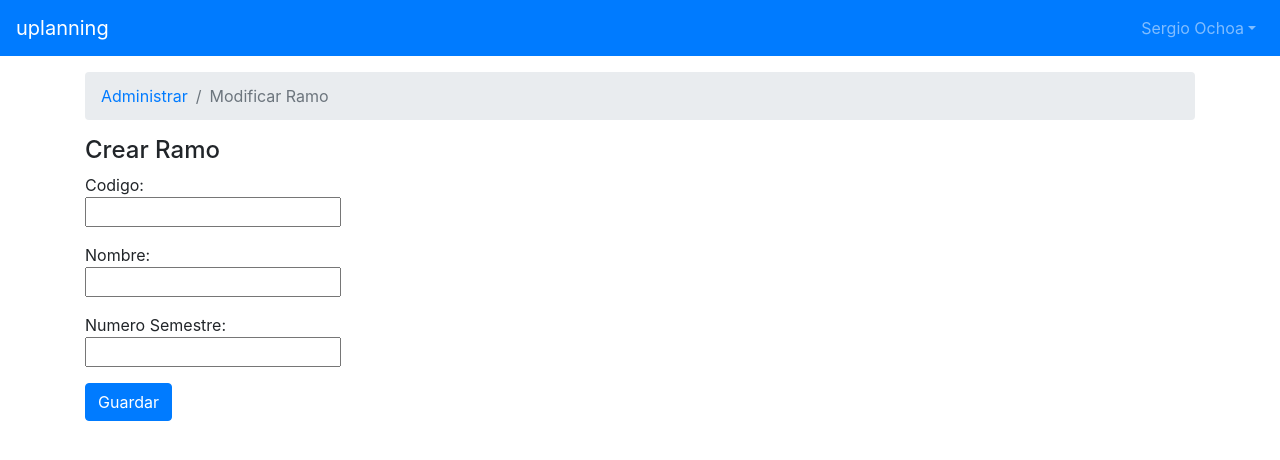
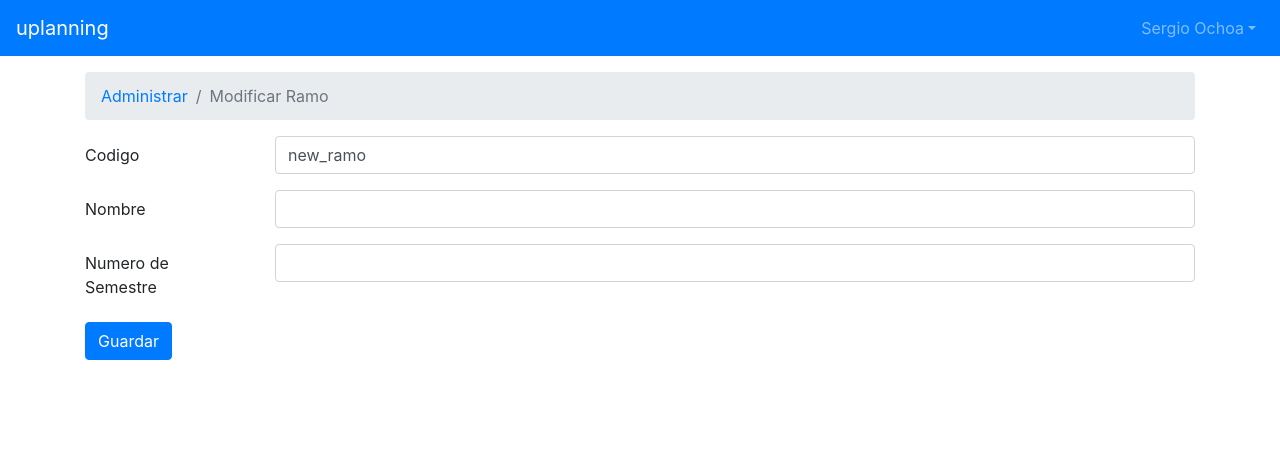
Before and after one commit to danielarayap/uplanning, a React (Create React App) app in the folder uplanning-app/: page /ramos/new_ramo in a window 1280 px wide. Shown: the top 460 px of the page. Built offline with nearby package versions, Linux system fonts and the light colour scheme.

Commit message:
Arregladas vistas, ademas se usan datos reales

```diff
--- a/uplanning-app/src/components/ManageRamo.js
+++ b/uplanning-app/src/components/ManageRamo.js
@@ -1,8 +1,8 @@
 import React from "react";
-import { Button, Container, Col, Row } from "react-bootstrap";
+import { Button, Container, Col, Form, Row } from "react-bootstrap";
 import AutoBreadcrumb from "./Breadcrumb";
 
-class NewRamo extends React.Component {
+class ManageRamo extends React.Component {
     constructor(props) {
         super(props);
         this.path = window.location.pathname;
@@ -17,6 +17,7 @@ class NewRamo extends React.Component {
             "ramos",
             this.info.code
         ];
+        this.state = {code:this.info.code}
     }
 
     handleSubmit(event) {
@@ -37,65 +38,62 @@ class NewRamo extends React.Component {
         });
     }
 
+    handleChange(e, self) {
+        self.setState({"code":e.target.value});
+    }
+
     render() {
         return (
             <main>
                 <AutoBreadcrumb names={this.pathNames} paths={this.paths}/>
                 <Container>
-                    <Row>
-                        <Col>
-                            <h4>Crear Ramo</h4>
+                    <Form onSubmit={this.handleSubmit}>
+
+                      <Form.Group as={Row}>
+                        <Form.Label column sm="2">
+                          Codigo
+                        </Form.Label>
+                        <Col sm="10">
+                          <Form.Control
+                            name="code"
+                            value={this.state.code}
+                            onChange={e => this.handleChange(e, this)}
+                          />
                         </Col>
-                    </Row>
-                    <Row className="ml-0">
-                        <form onSubmit={this.handleSubmit}>
-                            <Row>
-                                <Col>
-                                    Codigo:
-                                </Col>
-                            </Row>
+                      </Form.Group>
 
-                            <Row>
-                                <Col className="mb-3">
-                                    <input name="code"/>
-                                </Col>
-                            </Row>
+                      <Form.Group as={Row}>
+                        <Form.Label column sm="2">
+                          Nombre
+                        </Form.Label>
+                        <Col sm="10">
+                          <Form.Control
+                            name="name"
+                          />
+                        </Col>
+                      </Form.Group>
 
-                            <Row>
-                                <Col>
-                                    Nombre:
-                                </Col>
-                            </Row>
+                      <Form.Group as={Row}>
+                        <Form.Label column sm="2">
+                          Numero de Semestre
+                        </Form.Label>
+                        <Col sm="10">
+                          <Form.Control
+                            name="nsemester"
+                            type="number"
+                            min="5"
+                          />
+                        </Col>
+                      </Form.Group>
 
-                            <Row>
-                                <Col className="mb-3">
-                                    <input name="name"/>
-                                </Col>
-                            </Row>
-
-                            <Row>
-                                <Col>
-                            Numero Semestre:
-                                </Col>
-                            </Row>
-
-                            <Row>
-                                <Col className="mb-3">
-                                    <input name="nsemester" type="number" min="1"/>
-                                </Col>
-                            </Row>
-
-                            <Row>
-                                <Col>
-                                    <Button type="submit">Guardar</Button>
-                                </Col>
-                            </Row>
-                        </form>
-                    </Row>
+                      <Button type="submit">
+                        Guardar
+                      </Button>
+                    </Form>
                 </Container>
             </main>
         );
     }
 }
 
-export default NewRamo;
+export default ManageRamo;
--- a/uplanning-app/src/components/ManageTeacher.js
+++ b/uplanning-app/src/components/ManageTeacher.js
@@ -1,8 +1,8 @@
 import React from "react";
-import { Button, Container, Col, Row } from "react-bootstrap";
+import { Button, Container, Col, Form, Row } from "react-bootstrap";
 import AutoBreadcrumb from "./Breadcrumb";
 
-class NewTeacher extends React.Component {
+class ManageTeacher extends React.Component {
     constructor(props) {
         super(props);
         this.path = window.location.pathname;
@@ -29,7 +29,7 @@ class NewTeacher extends React.Component {
       }).then(response => {
             if (response.status >= 200 && response.status < 300) {
                 console.log(response);
-                window.location.href="/agregado";
+                window.location.href="/editado";
                 return response;
             } else {
                 console.log('Something went wrong');
@@ -47,35 +47,27 @@ class NewTeacher extends React.Component {
             <main>
                 <AutoBreadcrumb names={this.pathNames} paths={this.paths}/>
                 <Container>
-                    <Row>
-                        <Col>
-                            <h4>Editar Profesor</h4>
+                    <Form onSubmit={this.handleSubmit}>
+                      <Form.Group as={Row}>
+                        <Form.Label column sm="2">
+                          Nombre
+                        </Form.Label>
+                        <Col sm="10">
+                            <Form.Control
+                                name="name"
+                                value={this.state.name}
+                                onChange={e => this.handleChange(e, this)}
+                            />
                         </Col>
-                    </Row>
-                    <Row className="ml-0">
-                        <form onSubmit={this.handleSubmit}>
-                            <Row>
-                                <Col>
-                                    Nombre:
-                                </Col>
-                            </Row>
-                            <Row>
-                                <Col className="mb-3">
-                                <input
-                                    name="name"
-                                    value={this.state.name}
-                                    onChange={e => this.handleChange(e, this)}/>
-                                </Col>
-                            </Row>
-                            <Row className="ml-0">
-                                <Button type="submit">Guardar</Button>
-                            </Row>
-                        </form>
-                    </Row>
+                      </Form.Group>
+                      <Button type="submit">
+                        Guardar
+                      </Button>
+                    </Form>
                 </Container>
             </main>
         );
     }
 }
 
-export default NewTeacher;
+export default ManageTeacher;
--- a/uplanning-app/src/components/NewCourse.js
+++ b/uplanning-app/src/components/NewCourse.js
@@ -1,8 +1,8 @@
 import React from "react";
-import { Button, Container, Col, Row } from "react-bootstrap";
+import { Button, Container, Col, Form, Row } from "react-bootstrap";
 import AutoBreadcrumb from "./Breadcrumb";
 
-class NewCourse extends React.Component {
+export default class NewCourse extends React.Component {
 	constructor(props) {
 		super(props);
 		this.path = window.location.pathname;
@@ -20,6 +20,7 @@ class NewCourse extends React.Component {
 			this.info.year + "/" + this.info.semester,
 			"new_course"
 		];
+		this.state = {"ramos":[], "teachers":[]};
 	}
 
 	handleSubmit(event) {
@@ -40,95 +41,110 @@ class NewCourse extends React.Component {
 		});
 	}
 
+    componentDidMount() {
+        fetch(process.env.REACT_APP_API_URL + '/ramos/').then(res => res.json()).then(
+            result => this.setState({"ramos":result}),
+            error => console.log(error));
+        fetch(process.env.REACT_APP_API_URL + '/teachers/').then(res => res.json()).then(
+            result => this.setState({"teachers":result}),
+            error => console.log(error));
+    }
+
 	render() {
 		return (
 			<main>
 				<AutoBreadcrumb names={this.pathNames} paths={this.paths}/>
 				<Container>
-					<Row>
-						<Col>
-							<h4>Crear Curso</h4>
+					<Form onSubmit={this.handleSubmit}>
+
+					  <Form.Group as={Row}>
+					    <Form.Label column sm="2">
+					      Ramo
+					    </Form.Label>
+					    <Col sm="10">
+					      <Form.Control as="select">
+					      	name="ramo"
+					      	{this.state.ramos.map(item => (
+					      		<RamoSelect code={item.code} name={item.name} />
+					      	))}
+					      </Form.Control>
+						  <Button href={"/ramos/new_ramo"}>
+						    Nuevo Ramo
+						  </Button>
 						</Col>
-					</Row>
-					<Row>
-						<Col>
-							<h5>{this.info.year}-{this.info.semester}</h5>
+					  </Form.Group>
+
+					  <Form.Group as={Row}>
+					    <Form.Label column sm="2">
+					      Seccion
+					    </Form.Label>
+					    <Col sm="10">
+					      <Form.Control
+					      	name="section"
+					      	type="number"
+					      />
+					    </Col>
+					  </Form.Group>
+
+					  <Form.Group as={Row}>
+					    <Form.Label column sm="2">
+					      Profesor
+					    </Form.Label>
+					    <Col sm="10">
+					      <Form.Control as="select">
+					      	name="teacher"
+					      	{this.state.teachers.map(item => (
+					      		<TeacherSelect name={item.name} />
+					      	))}
+					      </Form.Control>
+						  <Button href={"/teachers/new_teacher"}>
+						    Nuevo Profesor
+						  </Button>
 						</Col>
-					</Row>
-					<Row className="ml-0">
-					<form onSubmit={this.handleSubmit}>
-						<Row>
-						<Col>
-						Semestre:
-						</Col>
-						</Row>
-						<Row>
-						<Col className="mb-3">
-				      	<select name="semester" name="semester">
-        					<option value="1">Otoño</option>
-        					<option value="2">Primavera</option>
-		      			</select>
-		      			</Col>
-		      			</Row>
+					  </Form.Group>
 
-		      			<Row className="ml-0">
-						Ramo:
-						</Row>
-						<Row>
-		      			<Col className="mb-3">
-		            	<select name="ramo">
-			            	<option value = "1">CC1001 - Introduccion a la Programacion</option>
-		            		<option value = "2">CC5206 - Introduccion a la Mineria de Datos</option>
-		            		<option value = "3">CC5401 - Ingenieria de Software II</option>
-		            		<option value = "4">CC6204 - Deep Learning</option>
-		            	</select>
-		            	</Col>
-		            	<Button href={"/ramos/new_ramo"}>Nuevo Ramo</Button>
-		            	</Row>
+					  <Form.Group as={Row}>
+					    <Form.Label column sm="2">
+					      Descripcion
+					    </Form.Label>
+					    <Col sm="10">
+					      <Form.Control
+					      	name="description"
+					      	as="textarea"
+					      />
+					    </Col>
+					  </Form.Group>
 
-		            	<Row className="ml-0">
-						Seccion:
-						</Row>
-						<Row>
-		      			<Col className="mb-3">
-						<input name="section" type="number" min="1"/>
-		            	</Col>
-		            	</Row>
-
-		            	<Row className="ml-0">
-						Profesor:
-						</Row>
-						<Row>
-		      			<Col className="mb-3">
-		            	<select name="teacher">
-			            	<option value="1">Nelson Baloian T.</option>
-		            		<option value="2">Aidan Hogan</option>
-		            		<option value="3">Nancy Hitschfeld</option>
-		            	</select>
-		            	</Col>
-		            	<Button href={"/teachers/new_teacher"}>Nuevo Profesor</Button>
-		            	</Row>
-
-		            	<Row className="ml-0">
-						Descripcion:
-						</Row>
-						<Row>
-		      			<Col className="mb-3">
-						<textarea name="aux_description" rows="3" cols="70"/>
-		            	</Col>
-		            	</Row>
-
-		            	<Row>
-		            	<Col className="mb-3">
-		            	<Button type="submit">Guardar</Button>
-		            	</Col>
-		            	</Row>
-					</form>
-					</Row>
+					  <Button type="submit">
+					    Guardar
+					  </Button>
+					</Form>
 				</Container>
 			</main>
 		);
 	}
 }
 
-export default NewCourse;
+class RamoSelect extends React.Component {
+    constructor(props) {
+        super(props);
+    }
+
+    render() {
+        return (
+            <option>{this.props.code} {this.props.name}</option>
+        );
+    }
+}
+
+class TeacherSelect extends React.Component {
+    constructor(props) {
+        super(props);
+    }
+
+    render() {
+        return (
+            <option>{this.props.name}</option>
+        );
+    }
+}
--- a/uplanning-app/src/components/NewRamo.js
+++ b/uplanning-app/src/components/NewRamo.js
@@ -1,5 +1,5 @@
 import React from "react";
-import { Button, Container, Col, Row, FormControl, Form, FormGroup } from "react-bootstrap";
+import { Button, Container, Col, Form, Row } from "react-bootstrap";
 import AutoBreadcrumb from "./Breadcrumb";
 
 class NewRamo extends React.Component {
@@ -7,13 +7,14 @@ class NewRamo extends React.Component {
 		super(props);
 		this.path = window.location.pathname;
 		this.info = {
+
 		};
 		this.pathNames = [
 			"Administrar",
 			"Crear Ramo"
 		];
 		this.paths = [
-			"manage",
+			"ramos",
 			"new_ramo"
 		];
 	}
@@ -41,38 +42,47 @@ class NewRamo extends React.Component {
 			<main>
 				<AutoBreadcrumb names={this.pathNames} paths={this.paths}/>
 				<Container>
-					<Row>
-						<Col>
-							<h4>Crear Ramo</h4>
-						</Col>
-					</Row>
-					<Row className="ml-0">
-						<form onSubmit={this.handleSubmit}>
-							<FormGroup as={Row} style={{width:"50%"}}>
-                            <Form.Label column sm={2}>Código</Form.Label>
-                            <Col sm={10}>
-                              <Form.Control type="text" placeholder="CC-XXXX" />
-                            </Col>
-                        </FormGroup>
+					<Form onSubmit={this.handleSubmit}>
 
-							<FormGroup as={Row} style={{width:"50%"}}>
-                            <Form.Label column sm={2}>Nombre</Form.Label>
-                            <Col sm={10}>
-                              <Form.Control type="text" placeholder="Nombre del curso" />
-                            </Col>
-                        </FormGroup>
+					  <Form.Group as={Row}>
+					    <Form.Label column sm="2">
+					      Codigo
+					    </Form.Label>
+					    <Col sm="10">
+					      <Form.Control
+					      	name="code"
+					      />
+					    </Col>
+					  </Form.Group>
 
-			      			<FormGroup as={Row} style={{width:"50%"}}>
-                            <Form.Label column sm={2}>Número de semestre</Form.Label>
-                            <Col sm={10}>
-                              <input name="section" type="number" min="1"/>
-                            </Col>
-                        </FormGroup>
-			      			 <Button variant="primary" type="submit">
-                            Guardar
-                        </Button>
-						</form>
-					</Row>
+					  <Form.Group as={Row}>
+					    <Form.Label column sm="2">
+					      Nombre
+					    </Form.Label>
+					    <Col sm="10">
+					      <Form.Control
+					      	name="name"
+					      />
+					    </Col>
+					  </Form.Group>
+
+					  <Form.Group as={Row}>
+					    <Form.Label column sm="2">
+					      Numero de Semestre
+					    </Form.Label>
+					    <Col sm="10">
+					      <Form.Control
+					      	name="nsemester"
+					      	type="number"
+					      	min="5"
+					      />
+					    </Col>
+					  </Form.Group>
+
+					  <Button type="submit">
+					    Guardar
+					  </Button>
+					</Form>
 				</Container>
 			</main>
 		);
--- a/uplanning-app/src/components/NewTeacher.js
+++ b/uplanning-app/src/components/NewTeacher.js
@@ -1,5 +1,5 @@
 import React from "react";
-import { Button, Container, Col, Row } from "react-bootstrap";
+import { Button, Container, Col, Form, Row } from "react-bootstrap";
 import AutoBreadcrumb from "./Breadcrumb";
 
 class NewTeacher extends React.Component {
@@ -33,7 +33,7 @@ class NewTeacher extends React.Component {
        			console.log('Somthing went wrong');
        			window.location.href="/error";
       		}
-		});
+		})
 	}
 
 	render() {
@@ -41,28 +41,21 @@ class NewTeacher extends React.Component {
 			<main>
 				<AutoBreadcrumb names={this.pathNames} paths={this.paths}/>
 				<Container>
-					<Row>
-						<Col>
-							<h4>Agregar Profesor</h4>
-						</Col>
-					</Row>
-					<Row className="ml-0">
-						<form onSubmit={this.handleSubmit}>
-							<Row>
-								<Col>
-									Nombre:
-								</Col>
-							</Row>
-							<Row>
-								<Col className="mb-3">
-								<input name="name"/>
-								</Col>
-							</Row>
-							<Row className="ml-0">
-								<Button type="submit">Guardar</Button>
-							</Row>
-						</form>
-					</Row>
+					<Form onSubmit={this.handleSubmit}>
+					  <Form.Group as={Row}>
+					    <Form.Label column sm="2">
+					      Nombre
+					    </Form.Label>
+					    <Col sm="10">
+					      <Form.Control
+					      	name="name"
+					      />
+					    </Col>
+					  </Form.Group>
+					  <Button type="submit">
+					    Guardar
+					  </Button>
+					</Form>
 				</Container>
 			</main>
 		);
```
